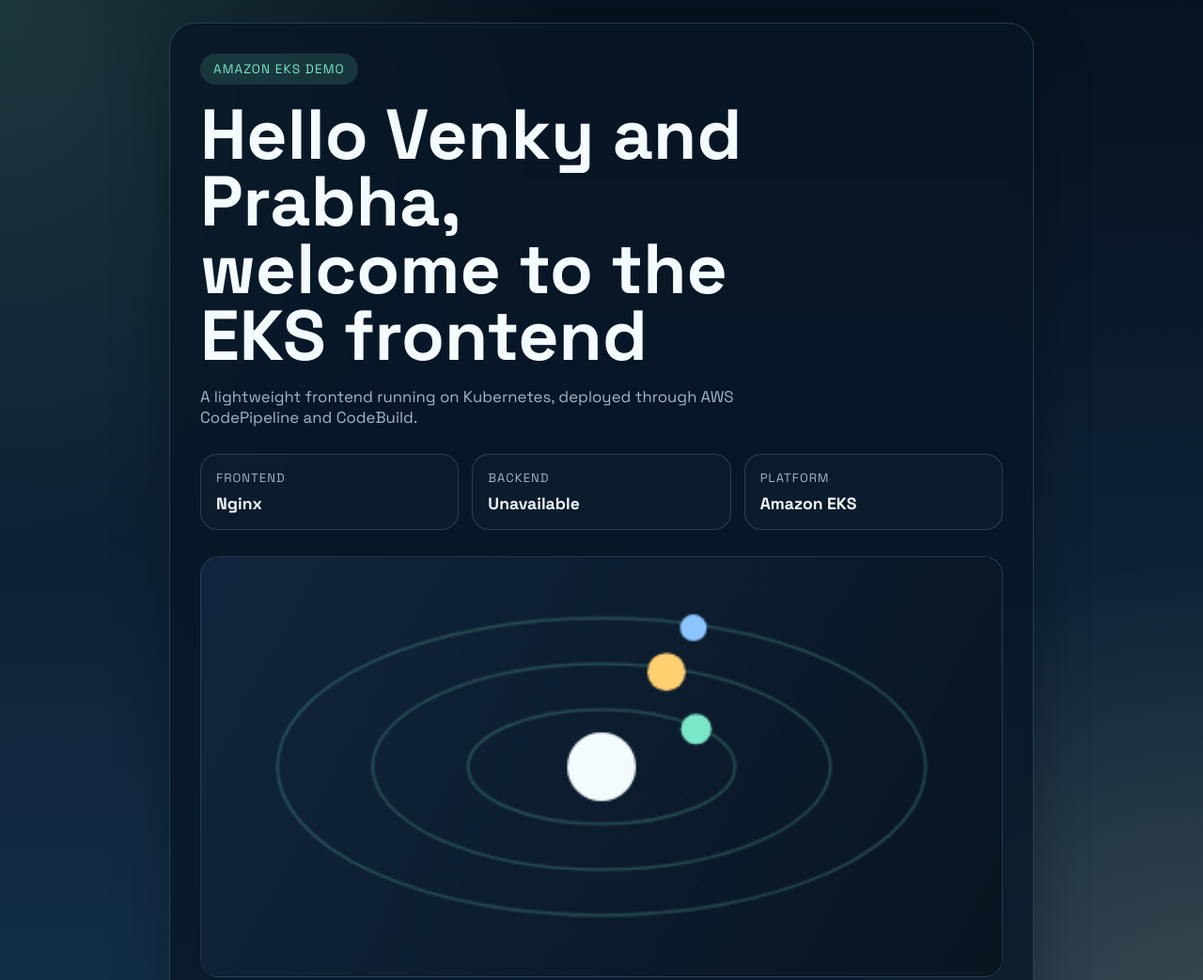
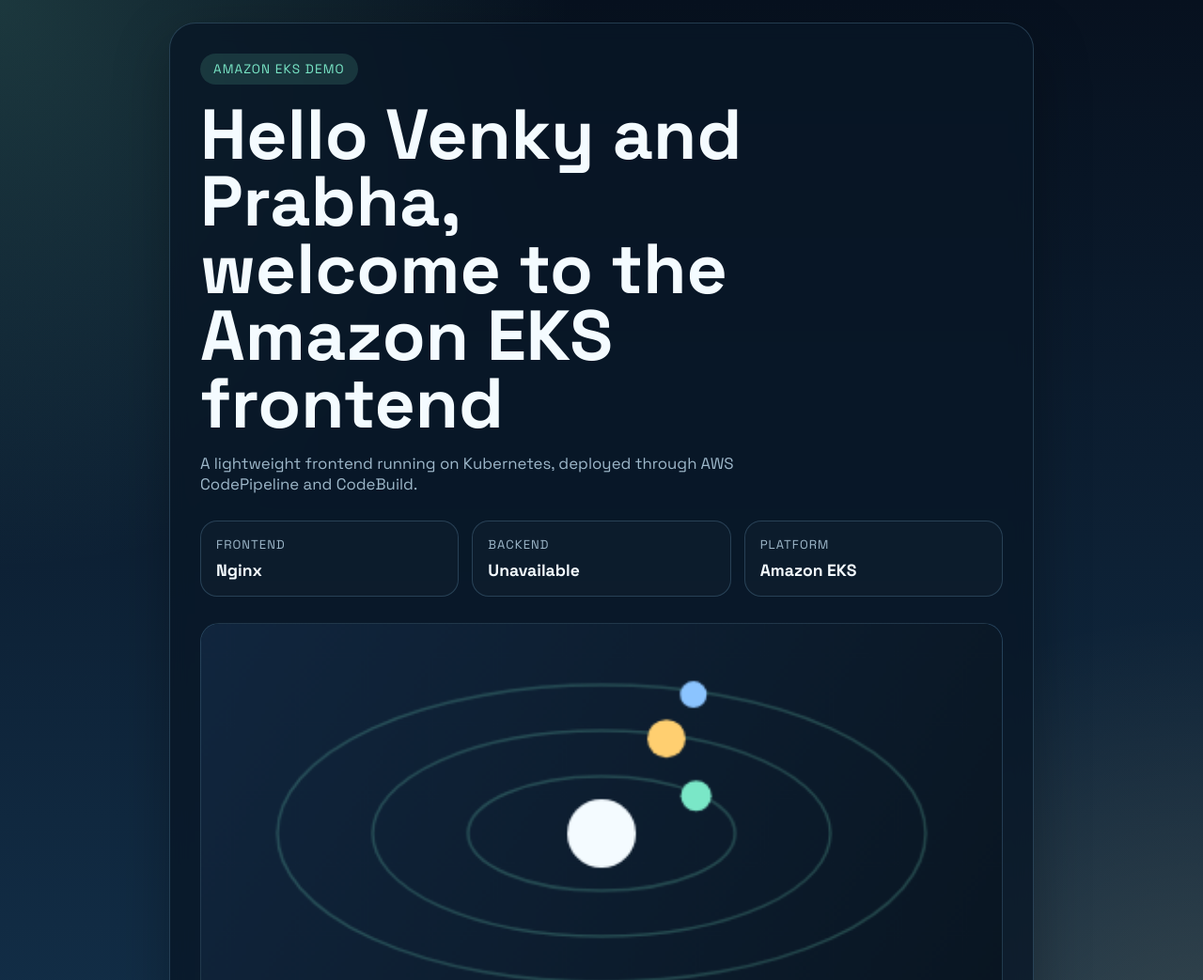
Before and after one commit to venkykosini/surgtech-eks, a website: page frontend/index.html in a window 1280 px wide. Shown: the top 1043 px of the page at 94% size. Drawn offline with Linux system fonts and the light colour scheme; no server answers.

Commit message:
Test detect changes trigger

```diff
--- a/frontend/index.html
+++ b/frontend/index.html
@@ -16,7 +16,7 @@
     <main class="hero">
       <section class="card">
         <div class="badge">Amazon EKS Demo</div>
-        <h1>Hello Venky and Prabha, welcome to the EKS frontend</h1>
+        <h1>Hello Venky and Prabha, welcome to the Amazon EKS frontend</h1>
         <p>
           A lightweight frontend running on Kubernetes, deployed through AWS
           CodePipeline and CodeBuild.
```
